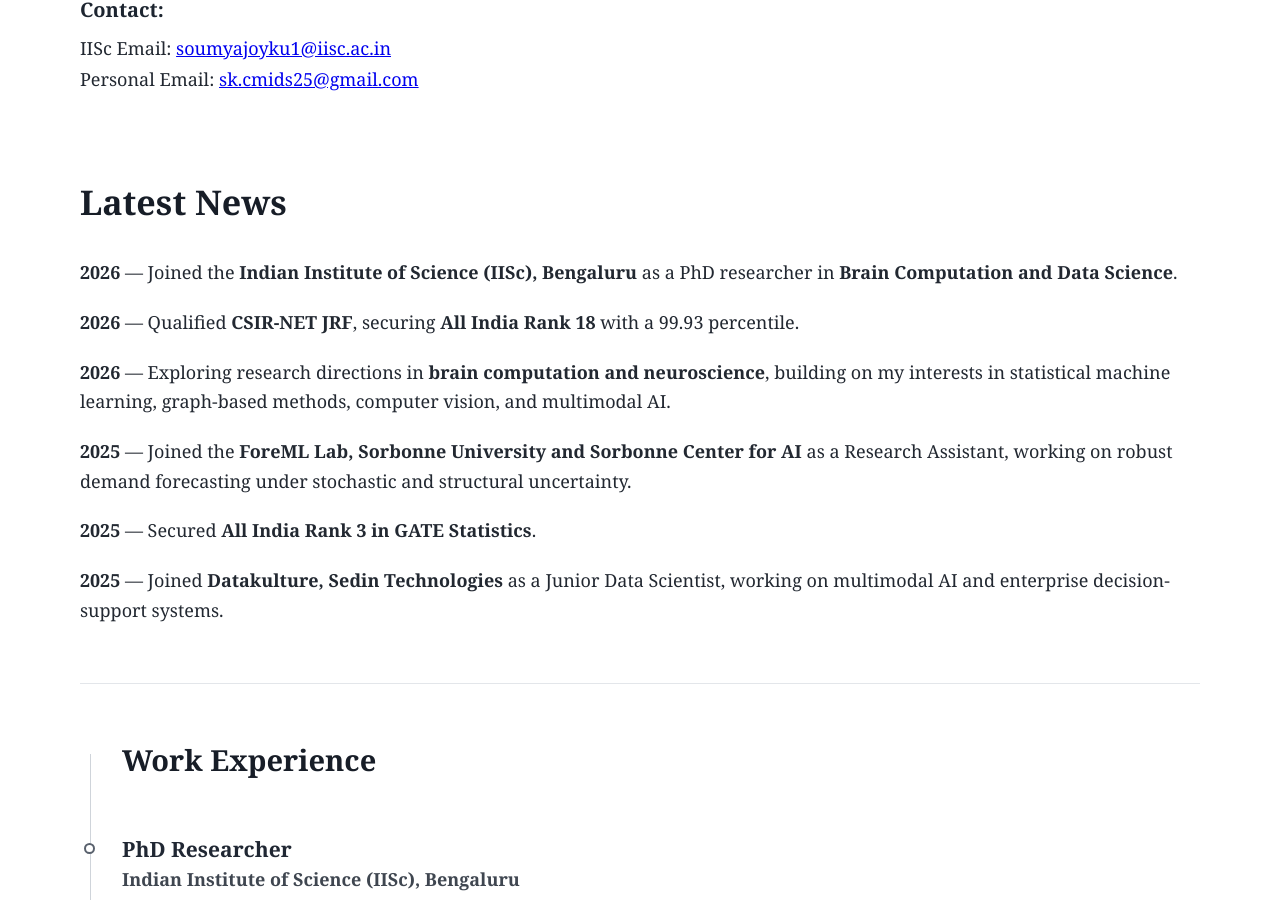
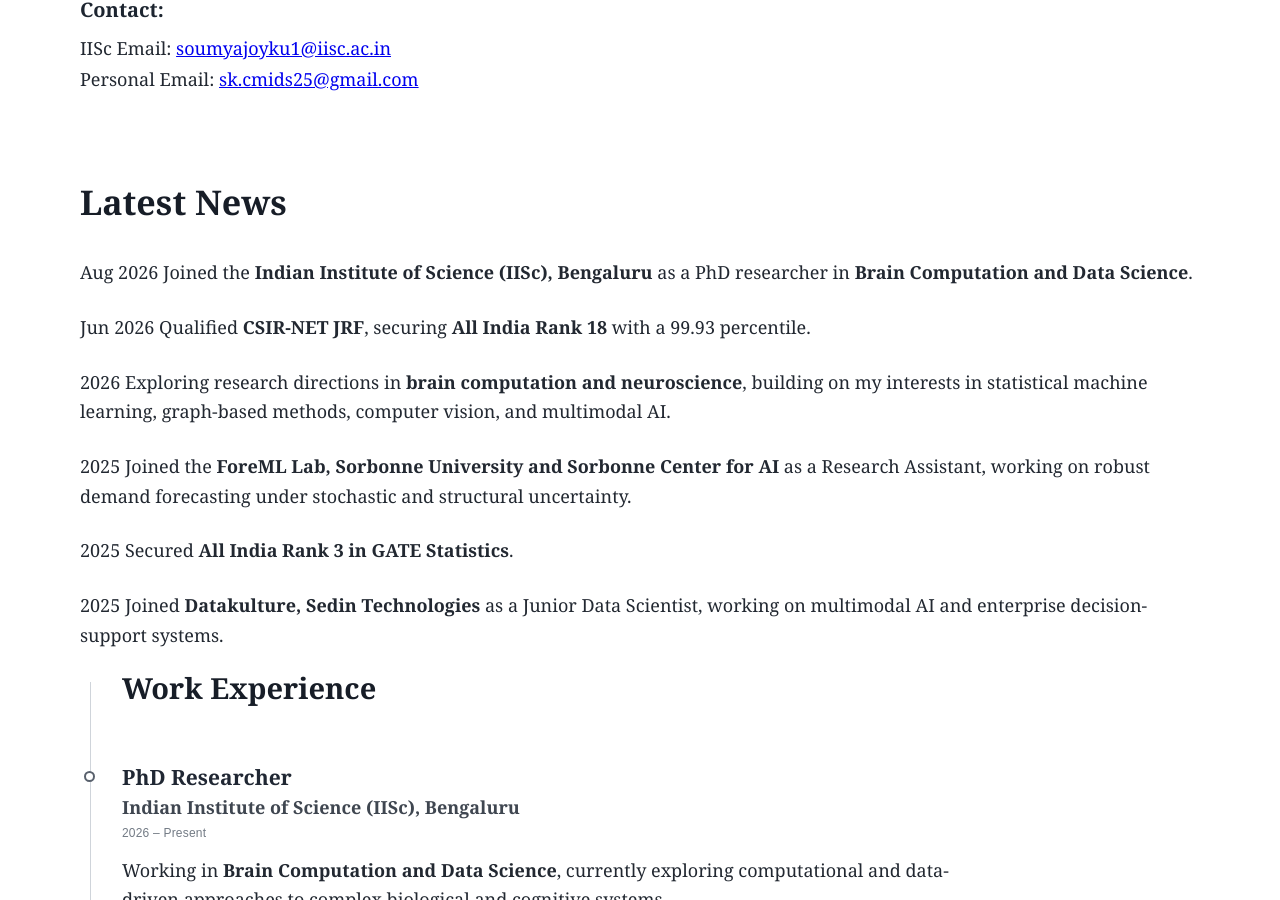
Before and after one commit to soumyajoykundu/sk-portfolio, a Jekyll site: the page built from index.md, in a window 1280 px wide and 900 px high, scrolled down 816 px. Built offline with Jekyll 4.4.1, drawn with Linux system fonts in a browser that asks for light colours; our own code applies the rules of GitHub Pages for plain Markdown files.

Commit message:
Refactor latest news section to use divs
Replaced paragraph elements with divs for latest news items, enhancing structure and readability.

```diff
--- a/index.md
+++ b/index.md
@@ -1,56 +1,65 @@
 <!-- ==========================================================
      LATEST NEWS
      ========================================================== -->
-
 <section class="latest-news">
 
   <h2>Latest News</h2>
 
-  <p class="latest-news-item">
-    <strong>2026</strong> — Joined the
-    <strong>Indian Institute of Science (IISc), Bengaluru</strong>
-    as a PhD researcher in
-    <strong>Brain Computation and Data Science</strong>.
-  </p>
+  <div class="latest-news-item">
+    <span class="news-date">Aug 2026</span>
+    <span class="news-text">
+      Joined the
+      <strong>Indian Institute of Science (IISc), Bengaluru</strong>
+      as a PhD researcher in
+      <strong>Brain Computation and Data Science</strong>.
+    </span>
+  </div>
 
-  <p class="latest-news-item">
-    <strong>2026</strong> — Qualified
-    <strong>CSIR-NET JRF</strong>, securing
-    <strong>All India Rank 18</strong>
-    with a 99.93 percentile.
-  </p>
+  <div class="latest-news-item">
+    <span class="news-date">Jun 2026</span>
+    <span class="news-text">
+      Qualified <strong>CSIR-NET JRF</strong>, securing
+      <strong>All India Rank 18</strong> with a 99.93 percentile.
+    </span>
+  </div>
 
-  <p class="latest-news-item">
-    <strong>2026</strong> — Exploring research directions in
-    <strong>brain computation and neuroscience</strong>,
-    building on my interests in statistical machine learning,
-    graph-based methods, computer vision, and multimodal AI.
-  </p>
+  <div class="latest-news-item">
+    <span class="news-date">2026</span>
+    <span class="news-text">
+      Exploring research directions in
+      <strong>brain computation and neuroscience</strong>,
+      building on my interests in statistical machine learning,
+      graph-based methods, computer vision, and multimodal AI.
+    </span>
+  </div>
 
-  <p class="latest-news-item">
-    <strong>2025</strong> — Joined the
-    <strong>ForeML Lab, Sorbonne University and Sorbonne Center for AI</strong>
-    as a Research Assistant, working on robust demand forecasting
-    under stochastic and structural uncertainty.
-  </p>
+  <div class="latest-news-item">
+    <span class="news-date">2025</span>
+    <span class="news-text">
+      Joined the
+      <strong>ForeML Lab, Sorbonne University and Sorbonne Center for AI</strong>
+      as a Research Assistant, working on robust demand forecasting
+      under stochastic and structural uncertainty.
+    </span>
+  </div>
 
-  <p class="latest-news-item">
-    <strong>2025</strong> — Secured
-    <strong>All India Rank 3 in GATE Statistics</strong>.
-  </p>
+  <div class="latest-news-item">
+    <span class="news-date">2025</span>
+    <span class="news-text">
+      Secured <strong>All India Rank 3 in GATE Statistics</strong>.
+    </span>
+  </div>
 
-  <p class="latest-news-item">
-    <strong>2025</strong> — Joined
-    <strong>Datakulture, Sedin Technologies</strong>
-    as a Junior Data Scientist, working on multimodal AI and
-    enterprise decision-support systems.
-  </p>
+  <div class="latest-news-item">
+    <span class="news-date">2025</span>
+    <span class="news-text">
+      Joined <strong>Datakulture, Sedin Technologies</strong>
+      as a Junior Data Scientist, working on multimodal AI and
+      enterprise decision-support systems.
+    </span>
+  </div>
 
 </section>
-
-
-<hr>
-
 
 <!-- ==========================================================
      WORK EXPERIENCE
```
